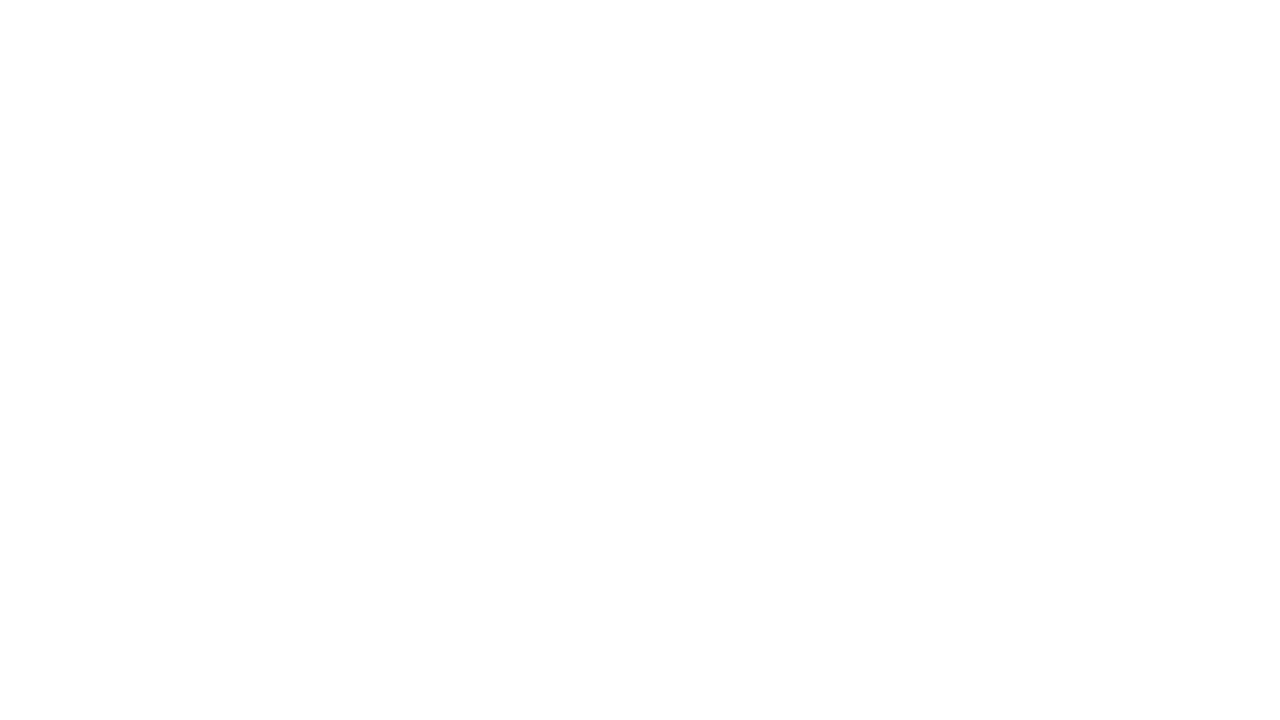
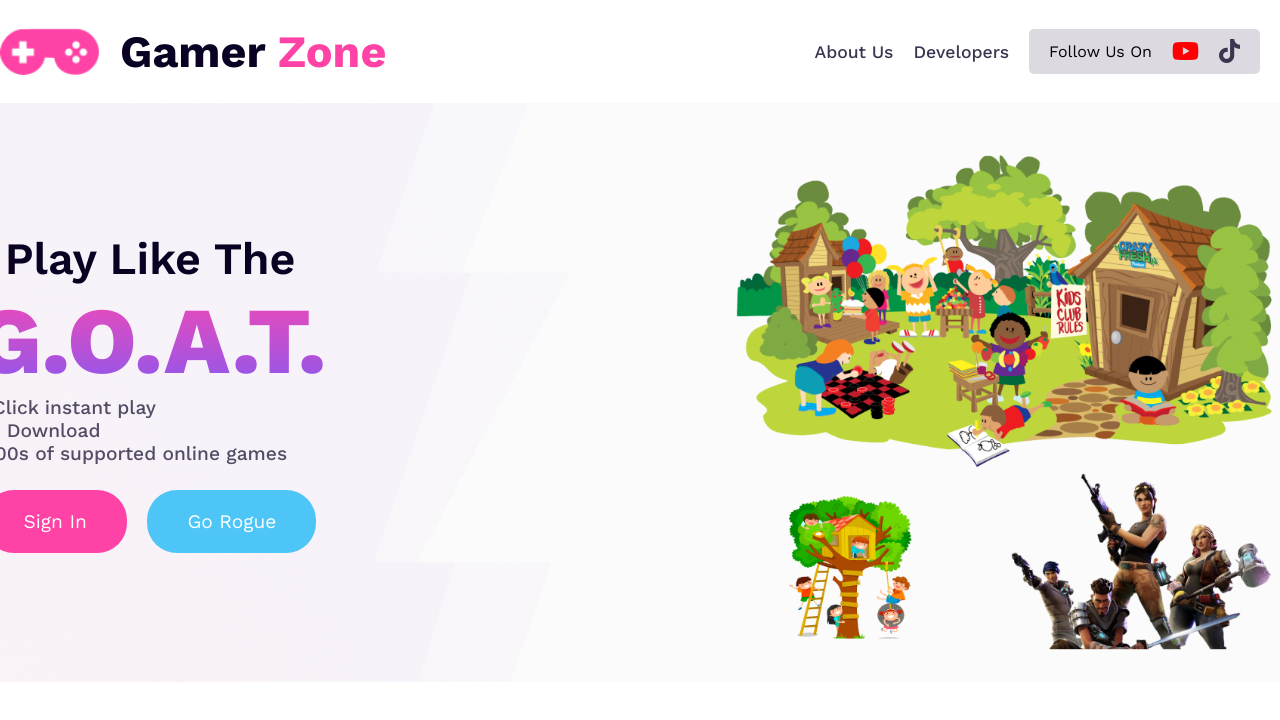
Before and after one commit to mdmanik26/gamer-zone, a plain HTML site: page index.html in a window 1280 px wide. Drawn offline with nearby package versions, Linux system fonts and the light colour scheme.

Commit message:
Nav and banner section done

```diff
--- a/index.html
+++ b/index.html
@@ -1,12 +1,84 @@
 <!DOCTYPE html>
 <html lang="en">
+
 <head>
     <meta charset="UTF-8">
     <meta name="viewport" content="width=device-width, initial-scale=1.0">
-    <title>Document</title>
+    <title> Gamer Zone</title>
+    <link rel="shortcut icon" href="./images/Frame.png" type="image/x-icon">
     <link rel="stylesheet" href="style.css">
+    <link rel="preconnect" href="https://fonts.googleapis.com">
+    <link rel="preconnect" href="https://fonts.gstatic.com" crossorigin>
+    <link
+        href="https://fonts.googleapis.com/css2?family=Open+Sans:ital,wght@0,400;0,700;1,800&family=Poppins:wght@400;500;600;700;800;900&family=Work+Sans:wght@200;300;400;500;600;700;800;900&display=swap"
+        rel="stylesheet">
+    <link rel="stylesheet" href="https://cdnjs.cloudflare.com/ajax/libs/font-awesome/6.4.0/css/all.min.css">
 </head>
+
 <body>
+    <header>
+
+        <nav>
+            <div class="main_Nav">
+                <div class="Logo_container">
+                    <img src="./images/Frame.png" alt="">
+                    <h1 class="Heading">Gamer <span class="zone">Zone</span></h1>
+                </div>
+
+
+                <ul class="main_Ul">
+
+                    <li><a href=" ">About Us</a></li>
+                    <li><a href=" ">Developers</a></li>
+                    <li>
+                        <ul class="second_Ul">
+                            <li><span>Follow Us On</span></li>
+                            <li><a href=" "><i class="fa-brands fa-youtube youtube"></i></a></li>
+                            <li></i>
+                                <a href=" "><i class="fa-brands fa-tiktok tiktok"></i></a>
+                            </li>
+                        </ul>
+                    </li>
+                </ul>
+
+            </div>
+
+
+
+        </nav>
+
+
+        <section class="banner">
+
+            <div class="banner_data">
+
+                <div class="datas">
+                    <p class="play_like">Play Like The</p>
+                    <h1 class="banner_Title">G.O.A.T.</h1>
+
+                    <div class="lists">
+                        <p class="list_Item">1-Click instant play</p>
+                        <p class="list_Item">No Download</p>
+                        <p class="list_Item">1000s of supported online games</p>
+                    </div>
+
+                    <button class="btn pink_btn">Sign In</button>
+                    <button class="btn sky_btn">Go Rogue</button>
+                </div>
+
+            </div>
+
+            <div class="banner_Image">
+                <img src="./images/Group_18.png" alt="">
+            </div>
+
+
+        </section>
+
+
+
+    </header>
 
 </body>
+
 </html>
--- a/style.css
+++ b/style.css
@@ -0,0 +1,268 @@
+* {
+    margin: 0;
+    padding: 0;
+    font-family: work sans;
+}
+
+/* nav section styles starts here */
+header {
+    background: #f8f8f89e;
+}
+nav{
+    background: white;
+}
+
+.main_Nav {
+    max-width: 1440px;
+    margin: 0px auto;
+    padding: 25px 0px;
+    display: flex;
+    justify-content: space-between;
+    align-items: center;
+
+}
+
+.Logo_container {
+    display: flex;
+    align-items: center;
+    gap: 20px;
+}
+
+.Logo_container img {
+    width: 100px;
+    object-fit: cover;
+}
+
+.Heading {
+    color: #0B0223;
+    font-size: 2.8rem;
+    font-weight: 700;
+}
+
+.zone {
+    color: #FF42A5;
+}
+
+.main_Ul {
+    display: flex;
+    justify-content: center;
+    align-items: center;
+}
+
+.second_Ul {
+    display: flex;
+    justify-content: center;
+    align-items: center;
+    background: #bfbbc98c;
+    padding: 10px 0px 10px 20px;
+    border-radius: 5px;
+}
+
+li {
+    list-style: none;
+    margin-right: 20px;
+}
+
+li a {
+    color: #3C354F;
+    font-size: 1.1rem;
+    font-weight: 500;
+    text-decoration: none;
+}
+
+.youtube {
+    color: red;
+    font-size: 1.5rem;
+}
+
+.tiktok {
+    font-size: 1.5rem;
+
+}
+
+/* nav section styles  ends here */
+
+/* banner section styles starts here */
+.banner {
+    max-width: 1440px;
+    margin: 0px auto;
+    display: flex;
+    justify-content: space-between;
+    align-items: center;
+}
+.banner_data{
+    background-image: url(./images/Group_14.png);
+    background-repeat: no-repeat;
+    background-size: cover;
+    padding: 129px 100px;
+    width: 50%;
+    margin-left: -270px;
+}
+
+.datas {
+    text-align: center;
+    width: 400px;
+    margin: auto;
+
+}
+
+.play_like {
+    color: #0B0223;
+    font-size: 2.8rem;
+    font-weight: 600;
+}
+
+.banner_Title {
+    text-align: center;
+    font-size: 5.9rem;
+    font-weight: 800;
+    background: linear-gradient(180deg, #F948B2 0%, #8758F1 100%);
+    -webkit-background-clip: text;
+    color: transparent;
+}
+
+.list_Item {
+    color: #534C64;
+    font-size: 1.2rem;
+    font-style: normal;
+    font-weight: 500;
+}
+.lists{
+    text-align: left;
+    margin: 0px auto 25px auto;
+    width: 350px;
+}
+.btn{
+   padding: 20px 40px;
+   border-radius: 30px;
+   border: none;
+   color: white;
+   font-size: 1.2rem;
+   cursor: pointer;
+}
+.pink_btn{
+    background: #FF42A5;
+    margin-right: 15px;
+}
+.sky_btn{
+    background: #4EC5F7;
+}
+.banner_Image{
+    width: 50%;
+    display: flex;
+    justify-content: end;
+}
+.banner_Image img{
+    width: 85%;
+
+}
+
+
+
+
+/* banner section styles ends here */
+
+
+
+
+
+
+
+
+
+
+
+
+
+
+/* Responsive css starts here */
+
+/* for large mobile max-width:425px styles starts */
+@media screen and (max-width:425px) {
+    .main_Nav {
+        flex-direction: column;
+
+    }
+
+    .main_Ul {
+        flex-direction: column;
+        gap: 25px;
+    }
+
+    .Logo_container {
+        margin-bottom: 20px;
+    }
+
+
+
+    .banner{
+        flex-direction: column;
+    }
+    .banner_data{
+        width: 100%;
+        padding: 30px 10px;
+        margin-left: 0px;
+    }
+    .banner_Image img{
+        width: 85%;
+
+    }
+    .banner_Image{
+        width: 100%;
+        justify-content: center;
+
+    }
+
+
+
+}
+
+/* for large mobile max-width:425px styles ends */
+
+
+/* for tablet  max-width:768px; styles starts */
+
+@media screen and (max-width:768px) {
+    .main_Nav {
+        flex-direction: column;
+        gap: 15px;
+
+    }
+
+    .banner{
+        flex-direction: column-reverse;
+    }
+    .banner_data{
+        width: 100%;
+        padding: 100px 0px;
+        margin-left: 0px;
+    }
+    .banner_Image img{
+        width: 85%;
+
+    }
+    .banner_Image{
+        width: 100%;
+        justify-content: center;
+
+    }
+
+
+
+
+
+}
+
+
+
+/* for tablet min-width:426px; max-width:960px; styles ends */
+
+
+
+
+
+
+
+
+
+/* Responsive css ends here */
```
